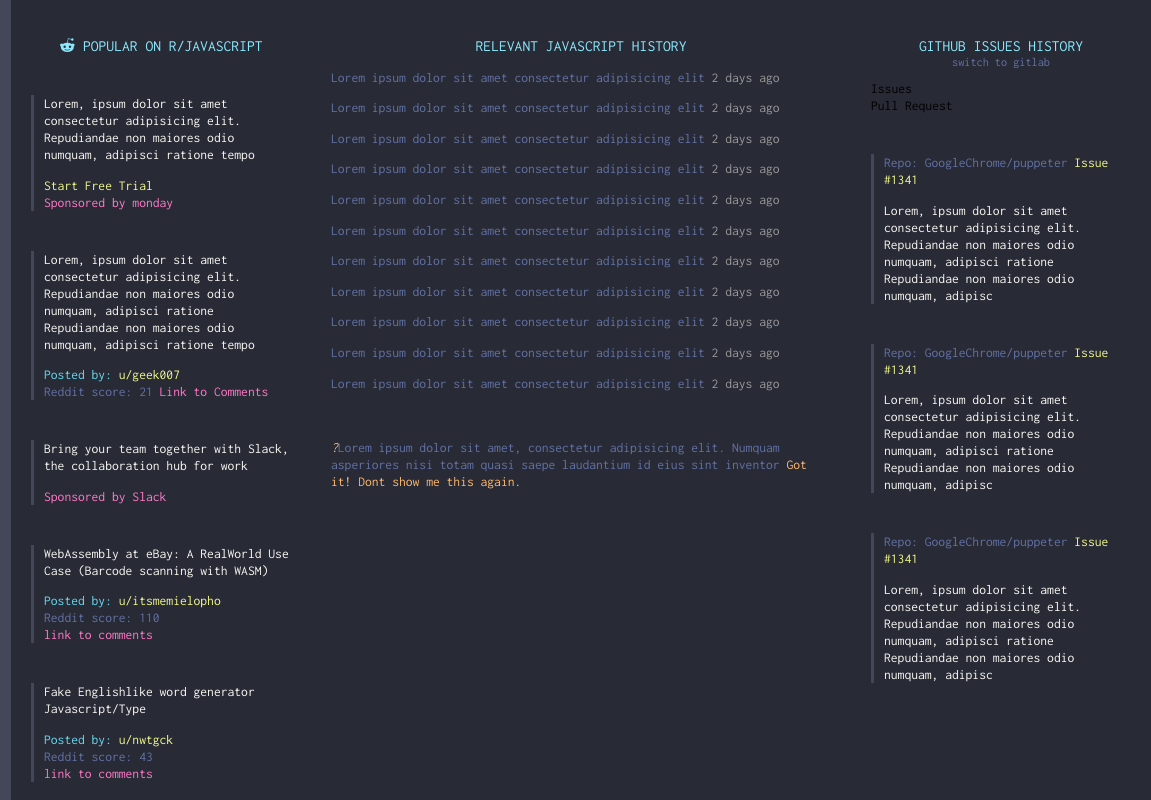
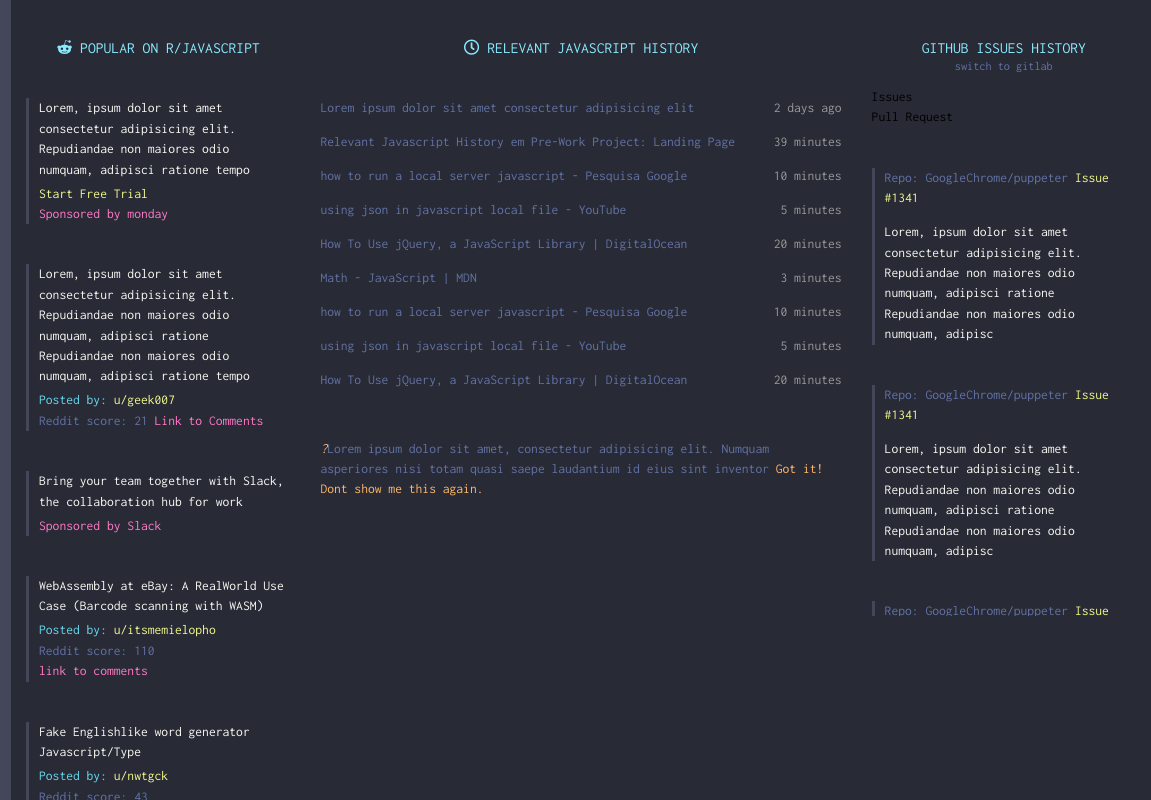
Before and after one commit to reedlex98/InitabCopy, a website: page index.html in a window 1280 px wide. Shown: the full height of the page, 129-1280 px from the left. Drawn offline with nearby package versions, Linux system fonts and the light colour scheme.

Commit message:
jshistory section completed, mocked json added

```diff
--- /dev/null
+++ b/bd/jshistory.json
@@ -0,0 +1,54 @@
+[
+    {
+        "title": "Relevant Javascript History em Pre-Work Project: Landing Page",
+        "time": "39 minutes"
+    },
+    {
+        "title": "how to run a local server javascript - Pesquisa Google",
+        "time": "10 minutes"
+    },
+    {
+        "title": "using json in javascript local file - YouTube",
+        "time": "5 minutes"
+    },
+    {
+        "title": "How To Use jQuery, a JavaScript Library | DigitalOcean",
+        "time": "20 minutes"
+    },
+    {
+        "title": "Math - JavaScript | MDN",
+        "time": "3 minutes"
+    },
+    {
+        "title": "how to run a local server javascript - Pesquisa Google",
+        "time": "10 minutes"
+    },
+    {
+        "title": "using json in javascript local file - YouTube",
+        "time": "5 minutes"
+    },
+    {
+        "title": "How To Use jQuery, a JavaScript Library | DigitalOcean",
+        "time": "20 minutes"
+    },
+    {
+        "title": "Math - JavaScript | MDN",
+        "time": "3 minutes"
+    },
+    {
+        "title": "how to run a local server javascript - Pesquisa Google",
+        "time": "10 minutes"
+    },
+    {
+        "title": "using json in javascript local file - YouTube",
+        "time": "5 minutes"
+    },
+    {
+        "title": "How To Use jQuery, a JavaScript Library | DigitalOcean",
+        "time": "20 minutes"
+    },
+    {
+        "title": "Math - JavaScript | MDN",
+        "time": "3 minutes"
+    }
+]
--- a/css/style.css
+++ b/css/style.css
@@ -9,7 +9,7 @@
 }
 section{
     font-size: .85em;
-    line-height: 1.25em;
+    line-height: 1.5em;
 }
 section h1{
     font-size: 1.15em;
@@ -28,10 +28,12 @@
 /* global variables declaration */
 :root{
     --header-width:140px;
-    --reddit-section-width: 300px;
-    --github-section-width: 300px;
+    --reddit-section-width: 23vw;
+    --github-section-width: 23vw;
     --jshistory-section-width:1fr;
     --jshistory-section-height: 50vh;
+    --advertise-diff-height: 27vh;
+    --advertise-section-height: 23vh;
     --pink: #ff79c6;
     --yellow: #f1f98c;
     --blue: #66d9ef;
@@ -95,10 +97,11 @@
     grid-template-columns:
         var(--header-width) var(--reddit-section-width) var(--jshistory-section-width) var(--github-section-width);
     grid-template-rows:
-        var(--jshistory-section-height) var(--jshistory-section-height);
+        var(--jshistory-section-height) var(--advertise-diff-height) var(--advertise-section-height);
     grid-template-areas:
         "header javascript-reddit javascript-history github-issues"
-        "header javascript-reddit datetime github-issues";
+        "header javascript-reddit datetime github-issues"
+        "header javascript-reddit datetime advertise";
     background-color: var(--page-color);
 }
 header{
@@ -110,7 +113,7 @@
 section{
     overflow: auto;
     scroll-behavior: smooth;
-    padding: 25px 20px;
+    padding: 25px 15px;
     -ms-overflow-style: none;
     scrollbar-width: none;
 }
@@ -118,7 +121,9 @@
 section::-webkit-scrollbar {
     display: none;
 }
-
+.advertise{
+    grid-area: advertise;
+}
 .javascript-reddit{
     grid-area: javascript-reddit;
 }
@@ -188,9 +193,30 @@
     padding-left:10px;
     margin: 40px auto;
 }
+.javascript-reddit .post-card .detail-text{
+    margin-top: -10px;
+}
 .post-card:hover{
     border-color: var(--green);
     cursor: pointer;
 }
 
 /* javascript reddit section end */
+
+/* javascript history style section */
+.javascript-history h1{
+    margin-bottom: 40px;
+}
+.javascript-history .post-history-container{
+    display:flex;
+    flex-direction: row;
+}
+
+.javascript-history .post-date{
+    margin-left: auto;
+}
+
+.post-history:hover{
+    color: var(--yellow);
+}
+/* javascript history section end */
--- a/index.html
+++ b/index.html
@@ -65,44 +65,12 @@
     </section>
 
     <section class="javascript-history">
-        <h1 class="light-blue-text">Relevant Javascript History</h1>
-        <p>
-            <i></i><span class="dark-blue-text">Lorem ipsum dolor sit amet consectetur adipisicing elit</span><span class="post-date"> 2 days ago </span>
-        </p>
-        <p>
-            <i></i><span class="dark-blue-text">Lorem ipsum dolor sit amet consectetur adipisicing elit</span><span class="post-date"> 2 days ago </span>
-        </p>
-        <p>
-            <i></i><span class="dark-blue-text">Lorem ipsum dolor sit amet consectetur adipisicing elit</span><span class="post-date"> 2 days ago </span>
-        </p>
-        <p>
-            <i></i><span class="dark-blue-text">Lorem ipsum dolor sit amet consectetur adipisicing elit</span><span class="post-date"> 2 days ago </span>
-        </p>
-        <p>
-            <i></i><span class="dark-blue-text">Lorem ipsum dolor sit amet consectetur adipisicing elit</span><span class="post-date"> 2 days ago </span>
-        </p>
-        <p>
-            <i></i><span class="dark-blue-text">Lorem ipsum dolor sit amet consectetur adipisicing elit</span><span class="post-date"> 2 days ago </span>
-        </p>
-        <p>
-            <i></i><span class="dark-blue-text">Lorem ipsum dolor sit amet consectetur adipisicing elit</span><span class="post-date"> 2 days ago </span>
-        </p>
-        <p>
-            <i></i><span class="dark-blue-text">Lorem ipsum dolor sit amet consectetur adipisicing elit</span><span class="post-date"> 2 days ago </span>
-        </p>
-        <p>
-            <i></i><span class="dark-blue-text">Lorem ipsum dolor sit amet consectetur adipisicing elit</span><span class="post-date"> 2 days ago </span>
-        </p>
-        <p>
-            <i></i><span class="dark-blue-text">Lorem ipsum dolor sit amet consectetur adipisicing elit</span><span class="post-date"> 2 days ago </span>
-        </p>
-        <p>
-            <i></i><span class="dark-blue-text">Lorem ipsum dolor sit amet consectetur adipisicing elit</span><span class="post-date"> 2 days ago </span>
-        </p>
-        <p>
-            <i></i><span class="dark-blue-text">Lorem ipsum dolor sit amet consectetur adipisicing elit</span><span class="post-date"> 2 days ago </span>
+        <h1 class="light-blue-text"><i class="far fa-clock"></i> Relevant Javascript History</h1>
+        <p class="post-history-container">
+            <span class="dark-blue-text post-history">Lorem ipsum dolor sit amet consectetur adipisicing elit</span><span class="post-date"> 2 days ago </span>
         </p>
     </section>
+
     <section class="datetime">
         <div class="clock-display">
 
@@ -112,6 +80,7 @@
             <span class="orange-text"><i></i>Got it! Dont show me this again.</span>
         </p>
     </section>
+
     <section class="github-issues">
         <h1 class="light-blue-text">Github issues history</h1>
         <h2 class="dark-blue-text">switch to gitlab</h2>
@@ -147,8 +116,10 @@
             </p>
         </div>
     </section>
+    <section class="advertise"></section>
     <script src="https://ajax.googleapis.com/ajax/libs/jquery/3.4.1/jquery.min.js"></script>
-    <script src="js/scripts.js"></script>
+    <script src="js/JSONToPostCard.js"></script>
+    <script src="js/JSONToJsHistory.js"></script>
 </body>
 
 </html>
--- /dev/null
+++ b/js/JSONToJsHistory.js
@@ -0,0 +1,11 @@
+function elementGen(tag, content, colorClass, typeClass) {
+    return $(tag).addClass(`${colorClass} ${typeClass}`).append(content)
+}
+function postDateGen(title, time) {
+    return $('<p>').addClass('post-history-container').append(elementGen('<span>', title, 'dark-blue-text', 'post-history'), elementGen('<span>', time, 'post-date'))
+}
+$.getJSON("./bd/jshistory.json", function (data) {
+    for (let d of data)
+        $('.javascript-history').append(postDateGen(d['title'], d['time']))
+}
+);
```
Also changed, not shown: js/JSONToPostCard.js (renamed from js/scripts.js, +5 -6 lines).
